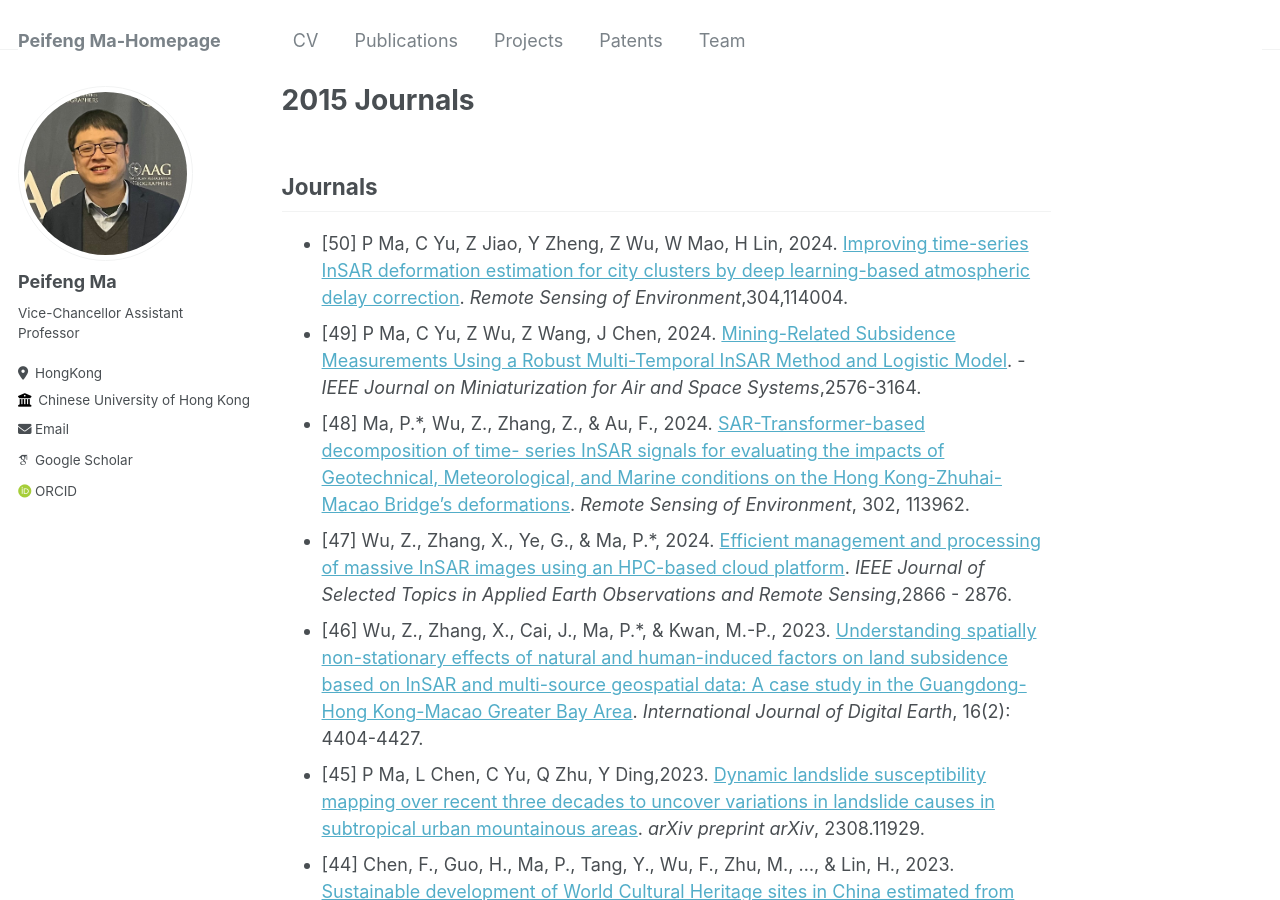
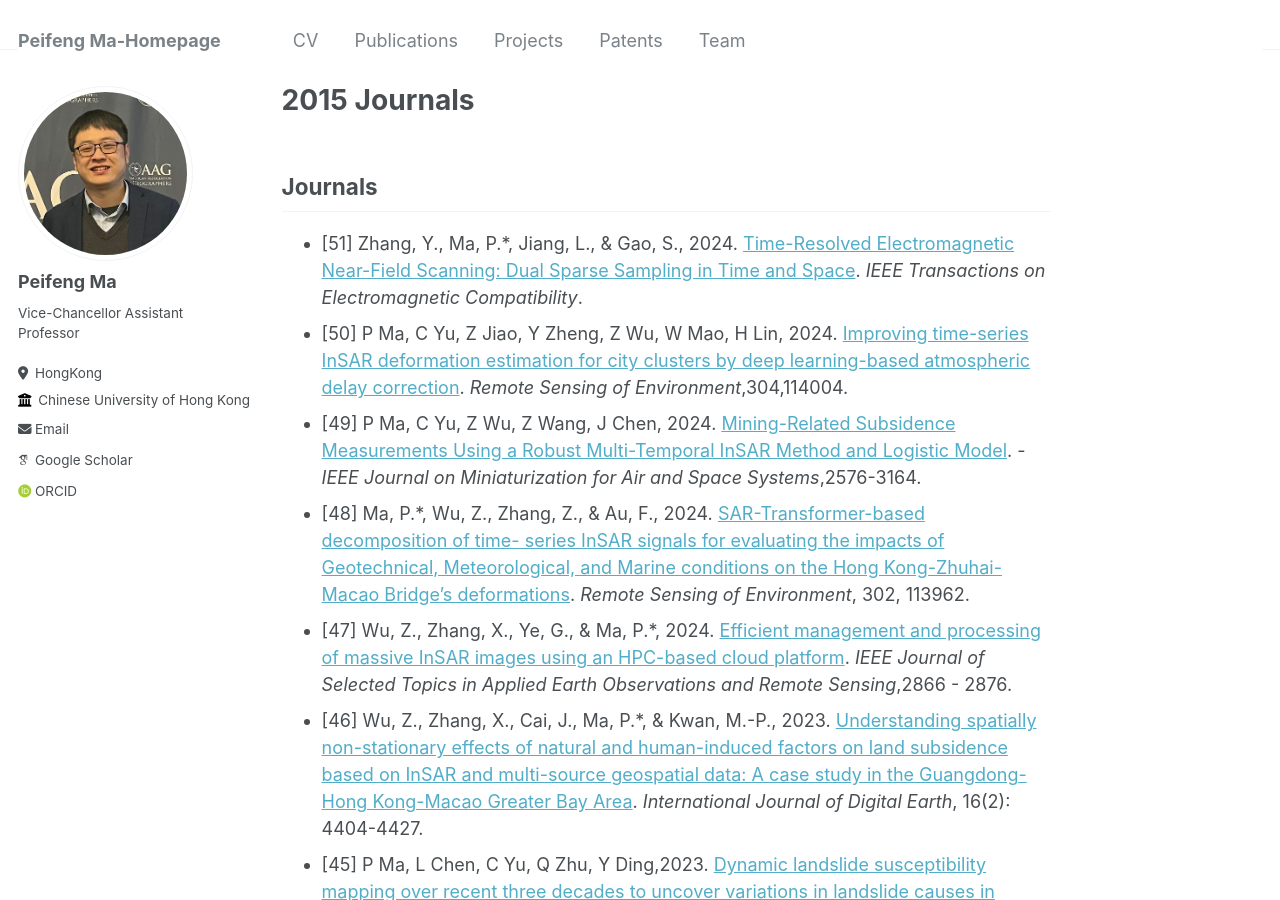
Before and after one commit to pfMA03/peifengMa, a Jekyll site: the page built from _publications/2015-Journals.md, in a window 1280 px wide and 900 px high. Built offline with Jekyll 4.4.1, drawn with Linux system fonts in a browser that asks for light colours; some web fonts are replaced.

Commit message:
Update 2015-Journals.md

```diff
--- a/_publications/2015-Journals.md
+++ b/_publications/2015-Journals.md
@@ -6,6 +6,7 @@ permalink: /publication/2015-Journals
 ---
 Journals
 ------
+* [51] Zhang, Y., Ma, P.*, Jiang, L., & Gao, S., 2024. [Time-Resolved Electromagnetic Near-Field Scanning: Dual Sparse Sampling in Time and Space](10.1109/TEMC.2024.3381980). _IEEE Transactions on Electromagnetic Compatibility_.
 * [50] P Ma, C Yu, Z Jiao, Y Zheng, Z Wu, W Mao, H Lin, 2024. [Improving time-series InSAR deformation estimation for city clusters by deep learning-based atmospheric delay correction](https://doi.org/10.1016/j.rse.2024.114004). _Remote Sensing of Environment_,304,114004.
 * [49] P Ma, C Yu, Z Wu, Z Wang, J Chen, 2024. [Mining-Related Subsidence Measurements Using a Robust Multi-Temporal InSAR Method and Logistic Model]( 10.1109/JMASS.2024.3381788). -_IEEE Journal on Miniaturization for Air and Space Systems_,2576-3164.
 * [48] Ma, P.*, Wu, Z., Zhang, Z., & Au, F., 2024. [SAR-Transformer-based decomposition of time-
```
